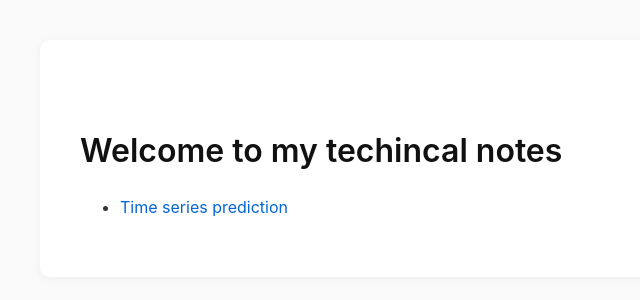
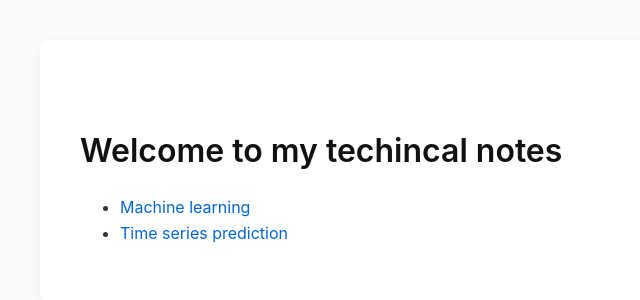
Before and after one commit to zixs0423/tech_note, a Jekyll site: the page built from docs/index.md, in a window 1280 px wide. Shown: the top 300 px of the page, without its empty margins (185-825 px from the left). Built offline with Jekyll 4.4.1, drawn with Linux system fonts in a browser that asks for light colours; our own code applies the rules of GitHub Pages for plain Markdown files.

Commit message:
Add machine learning link to the main index for improved navigation

```diff
--- a/docs/index.md
+++ b/docs/index.md
@@ -4,4 +4,5 @@ title: Zixs' Tech Note
 
 
 # Welcome to my techincal notes
+- [Machine learning](./notes/machine_learning.md)
 - [Time series prediction](./notes/time_series_prediction.md)
```
